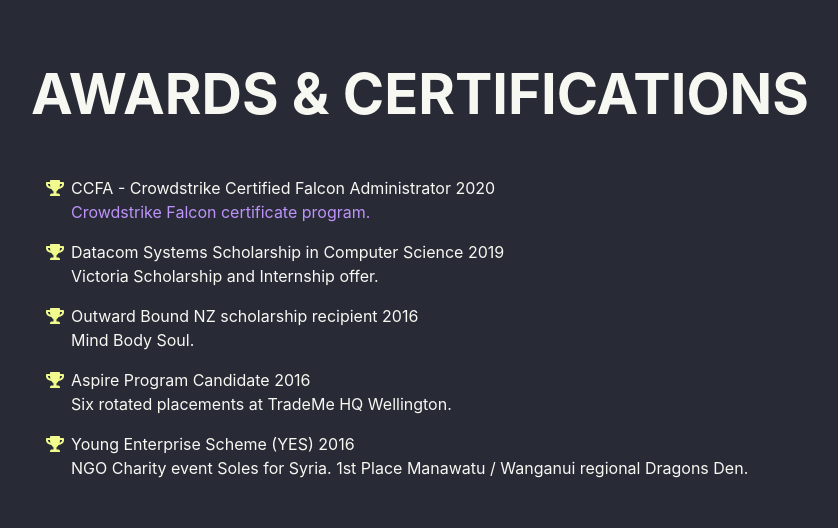
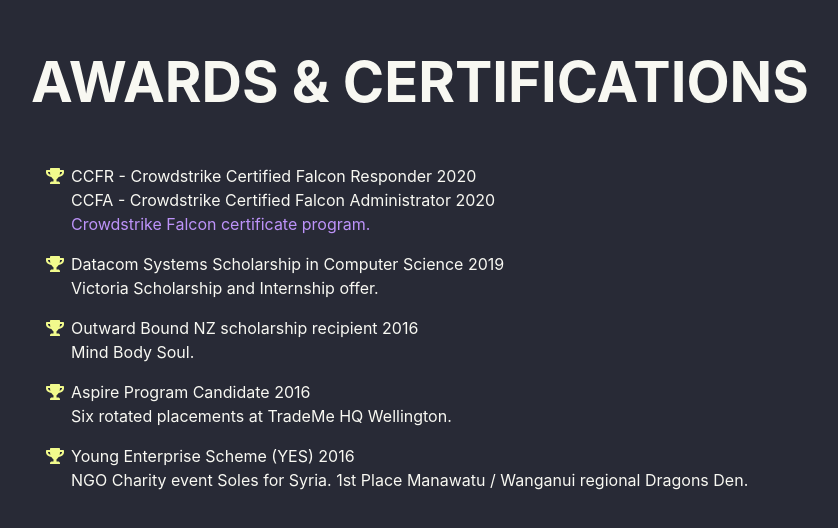
Before and after one commit to scottzach1/scottzach1.github.io, a plain HTML site: page index.html in a window 1280 px wide. Shown: the part 5666-6194 px from the top of the page, without its empty margins (289-1127 px from the left). Drawn offline with nearby package versions, Linux system fonts and the light colour scheme; a web font is replaced by a local one.

Commit message:
Adds CCFR certificate to awards section.

```diff
--- a/index.html
+++ b/index.html
@@ -254,8 +254,12 @@
             <ul class="fa-ul mb-0">
                 <li>
                     <span class="fa-li"><i class="fas fa-trophy text-warning"></i></span>
+                    CCFR - Crowdstrike Certified Falcon Responder 2020
+                    <p>
                         CCFA - Crowdstrike Certified Falcon Administrator 2020
-                            <p><a href="https://www.crowdstrike.com/endpoint-security-products/crowdstrike-university/crowdstrike-falcon-certification-program/">Crowdstrike Falcon certificate program.</a></p>
+                        <br />
+                        <a href="https://www.crowdstrike.com/endpoint-security-products/crowdstrike-university/crowdstrike-falcon-certification-program/">Crowdstrike Falcon certificate program.</a>
+                    </p>
                 </li>
                 <li>
                     <span class="fa-li"><i class="fas fa-trophy text-warning"></i></span>
```
Lines whose indentation alone changed are shown as unchanged.
